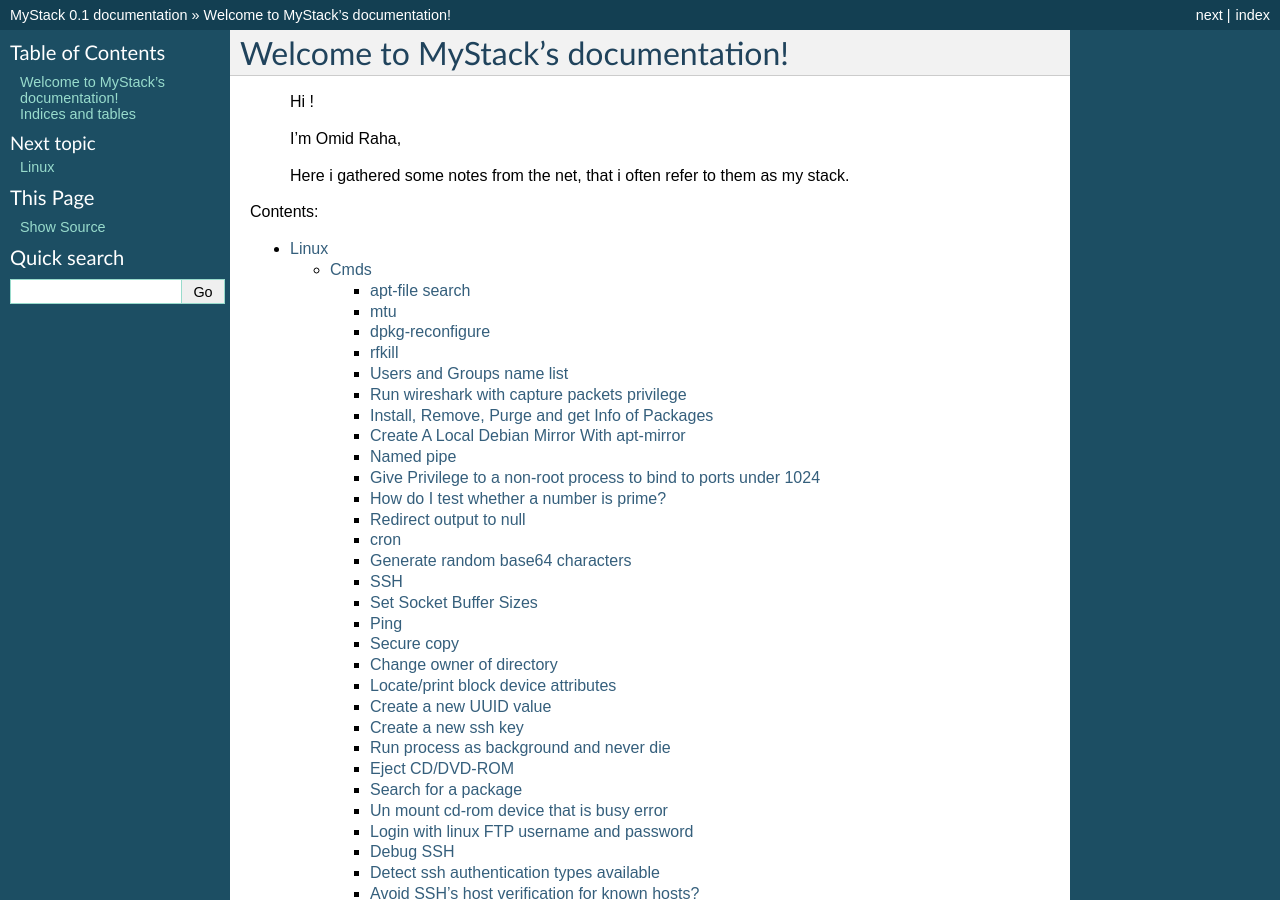
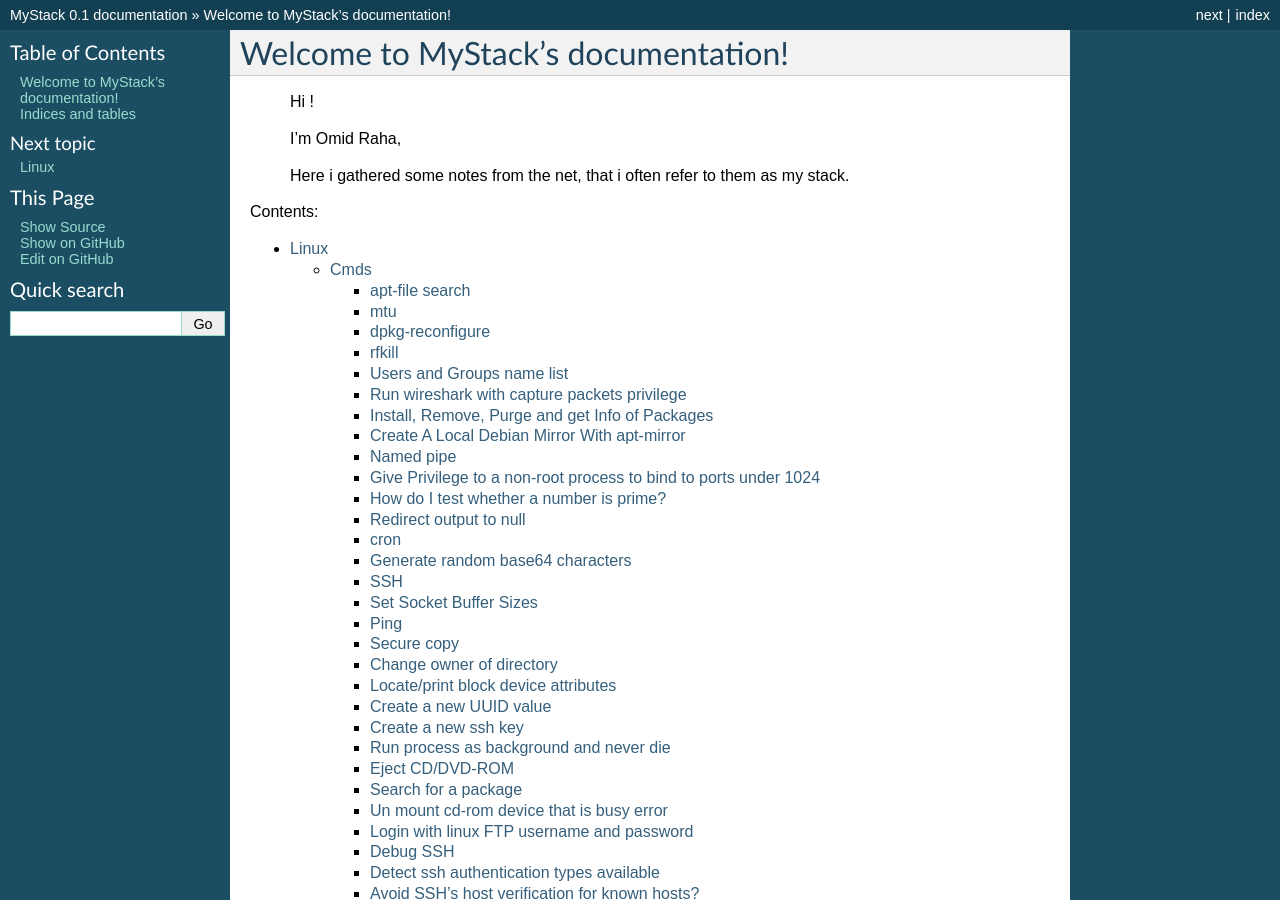
Before and after one commit to omidraha/mystack, a Sphinx documentation site: the page built from source/index.rst, in a window 1280 px wide and 900 px high. Built offline with Sphinx 7.4.7, drawn with Linux system fonts in a browser that asks for light colours; some of the changed lines change nothing that is shown.

Commit message:
Add "Edit on github" link.

```diff
--- /dev/null
+++ b/source/_ext/edit_on_github.py
@@ -0,0 +1,41 @@
+"""
+Sphinx extension to add ReadTheDocs-style "Edit on GitHub" links to the
+sidebar.
+Loosely based on https://github.com/astropy/astropy/pull/347
+"""
+
+import os
+import warnings
+
+
+__licence__ = 'BSD (3 clause)'
+
+
+def get_github_url(app, view, path):
+    return 'https://github.com/{project}/{view}/{branch}/{path}'.format(
+        project=app.config.edit_on_github_project,
+        view=view,
+        branch=app.config.edit_on_github_branch,
+        path=path)
+
+
+def html_page_context(app, pagename, templatename, context, doctree):
+    if templatename != 'page.html':
+        return
+
+    if not app.config.edit_on_github_project:
+        warnings.warn("edit_on_github_project not specified")
+        return
+
+    path = os.path.relpath(doctree.get('source'), app.builder.srcdir)
+    show_url = get_github_url(app, 'blob', path)
+    edit_url = get_github_url(app, 'edit', path)
+
+    context['show_on_github_url'] = show_url
+    context['edit_on_github_url'] = edit_url
+
+
+def setup(app):
+    app.add_config_value('edit_on_github_project', '', True)
+    app.add_config_value('edit_on_github_branch', 'master', True)
+    app.connect('html-page-context', html_page_context)
--- /dev/null
+++ b/source/_templates/sourcelink.html
@@ -0,0 +1,15 @@
+{%- if show_source and has_source and sourcename %}
+  <h3>{{ _('This Page') }}</h3>
+  <ul class="this-page-menu">
+    <li><a href="{{ pathto('_sources/' + sourcename, true)|e }}"
+           rel="nofollow">{{ _('Show Source') }}</a></li>
+  {%- if show_on_github_url %}
+    <li><a href="{{ show_on_github_url }}"
+           rel="nofollow">{{ _('Show on GitHub') }}</a></li>
+  {%- endif %}
+  {%- if edit_on_github_url %}
+    <li><a href="{{ edit_on_github_url }}"
+           rel="nofollow">{{ _('Edit on GitHub') }}</a></li>
+  {%- endif %}
+  </ul>
+{%- endif %}
--- a/source/conf.py
+++ b/source/conf.py
@@ -16,7 +16,10 @@
 # add these directories to sys.path here. If the directory is relative to the
 # documentation root, use os.path.abspath to make it absolute, like shown here.
 # sys.path.insert(0, os.path.abspath('.'))
+import os
+import sys
 
+sys.path.insert(0, os.path.abspath('_ext'))
 # -- General configuration ------------------------------------------------
 
 # If your documentation needs a minimal Sphinx version, state it here.
@@ -25,7 +28,10 @@
 # Add any Sphinx extension module names here, as strings. They can be
 # extensions coming with Sphinx (named 'sphinx.ext.*') or your custom
 # ones.
-extensions = []
+extensions = ['edit_on_github']
+
+edit_on_github_project = 'omidraha/mystack'
+edit_on_github_branch = 'master/source'
 
 # Add any paths that contain templates here, relative to this directory.
 templates_path = ['_templates']
```
